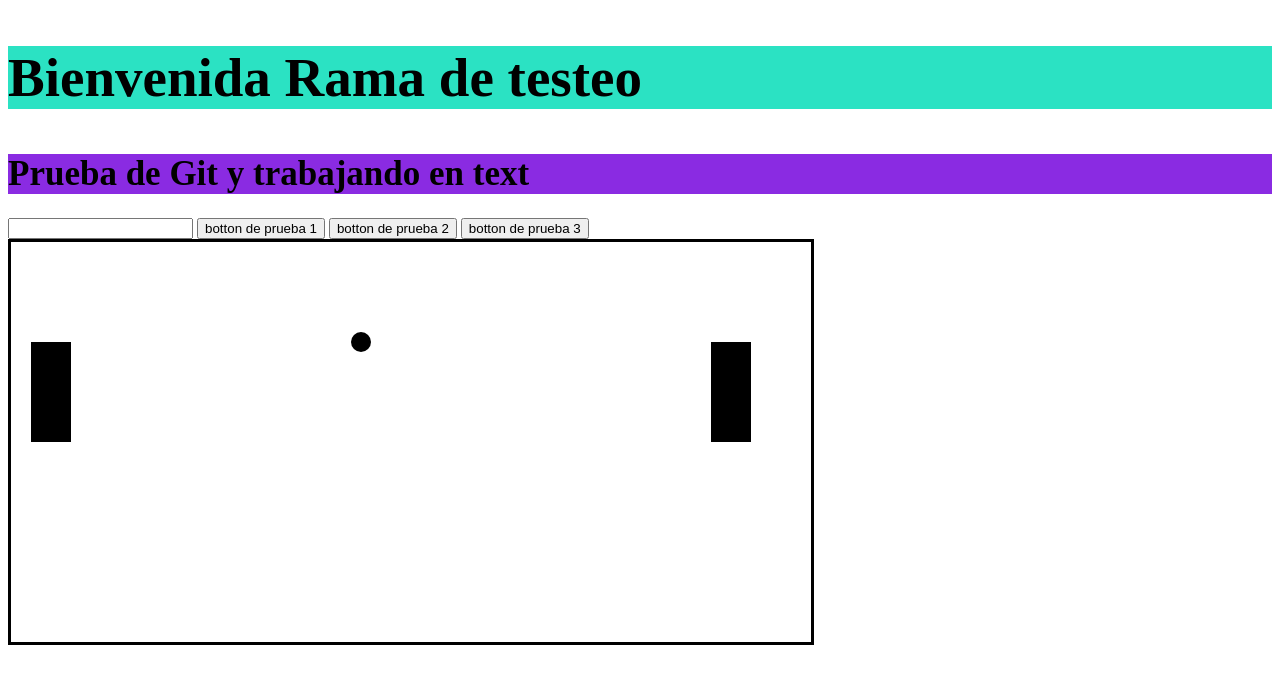
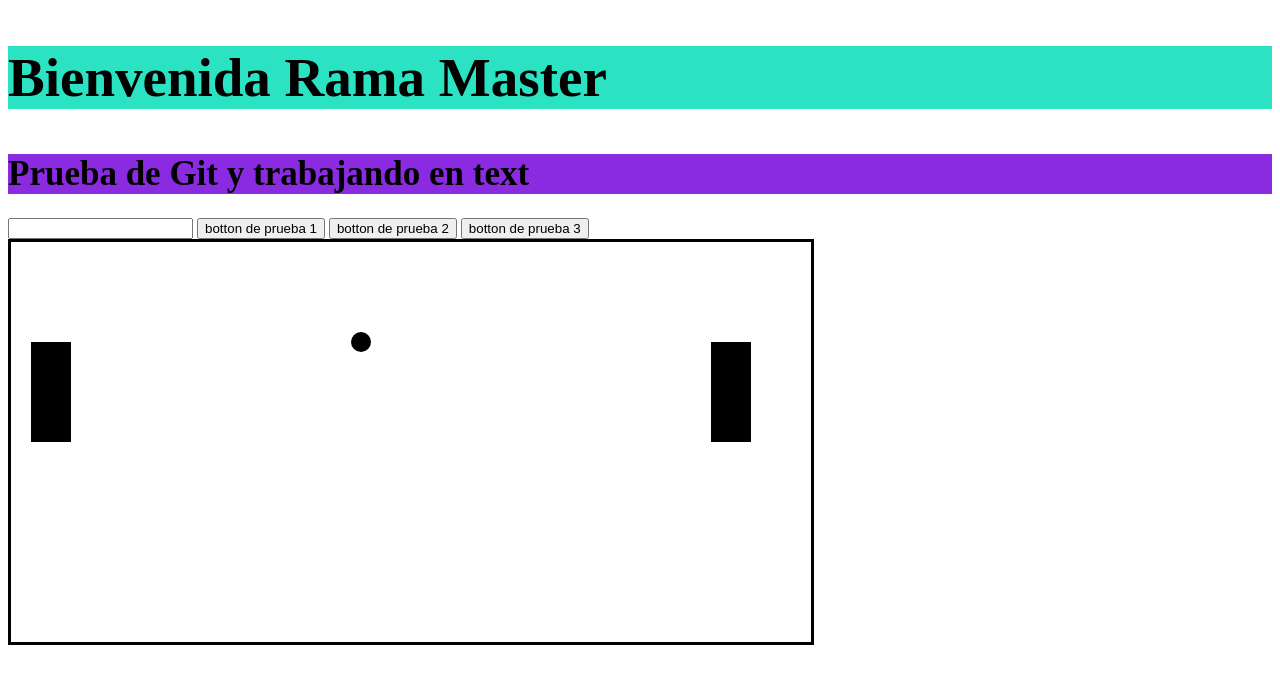
Before and after one commit to ComunidadEjemplos/test-first-time, a plain HTML site: page index.html in a window 1280 px wide. Drawn offline with Linux system fonts and the light colour scheme.

Commit message:
rama master

```diff
--- a/index.html
+++ b/index.html
@@ -7,7 +7,7 @@
     <title>Pong</title>
 </head>
 <body>
-    <h2 id="bienvenida"> Bienvenida Rama de testeo</h2>
+    <h2 id="bienvenida"> Bienvenida Rama Master</h2>
     <h1>Prueba de Git y trabajando en text</h1>
     <input type="text" name="nombre" id="nombre">
 
```
